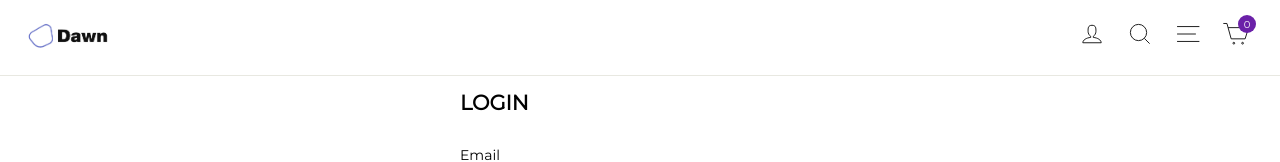
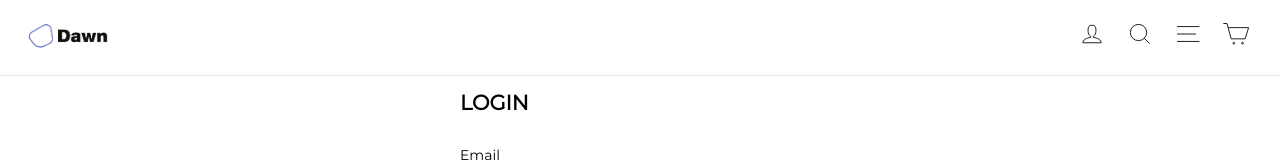
Before and after one commit to christianparanas/tindahan-frontend, a Next.js app: page /account/login in a window 1280 px wide. Shown: the top 162 px of the page. Built offline with nearby package versions, Linux system fonts and the light colour scheme.

Commit message:
cart indicator with num

```diff
--- a/styles/Nav.scss
+++ b/styles/Nav.scss
@@ -38,7 +38,7 @@
       }
 
       .indicator {
-        display: none;
+
         position: absolute;
         top: -5px;
         right: 4px;
@@ -53,6 +53,7 @@
         justify-content: center;
         font-size: 10px;
         border-radius: 50%;
+        display: none;
       }
 
       .showIndicator {
```
